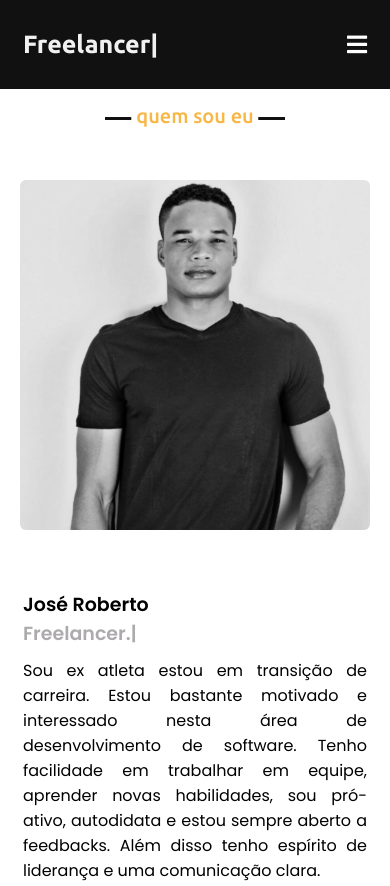
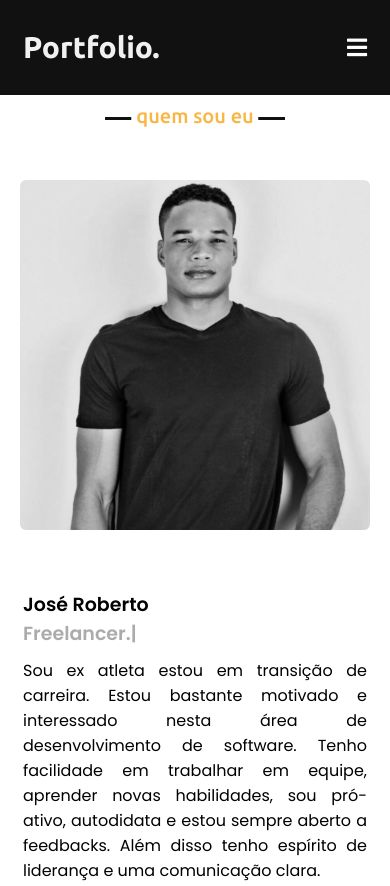
Before and after one commit to jrsdrocha/projeto-portfolio, a plain HTML site: page index.html in a window 390 px wide. Shown: the top 886 px of the page. Drawn offline with nearby package versions, Linux system fonts and the light colour scheme.

Commit message:
Melhorando funcionalidades responsiva

```diff
--- a/css/responsive-style.css
+++ b/css/responsive-style.css
@@ -86,6 +86,18 @@
         background: #111;
     }
 
+    .navbar .logo a span {
+        display: none;
+    }
+    .navbar .logo-span {
+        display: block;
+    }
+    .navbar .logo{
+        color:  #f1f1f1;
+        font-size: 30px;
+        font-weight: 700;
+    }
+
     .home {
         display: none;
     }
@@ -100,6 +112,7 @@
     .about .title {
         color: #fff;
     }
+
 
     .services .serv-content .card {
         width: 100%;
--- a/css/style.css
+++ b/css/style.css
@@ -118,6 +118,16 @@ section .title::after {
     font-size: 25px;
     font-weight: 700;
     transition: all 0.3s ease;
+}
+
+.navbar .logo{
+    color:  #f1f1f1;
+    font-size: 30px;
+    font-weight: 700;
+}
+
+.navbar .logo-span {
+    display: none;
 }
 
 .navbar.sticky .logo a span {
--- a/index.html
+++ b/index.html
@@ -18,7 +18,7 @@
     </div>
     <nav class="navbar">
         <div class="max-width">
-            <div class="logo"><a href="#about"><span class="typing"></span></a></div>
+            <div class="logo"><span class="logo-span">Portfolio. </span><a href="#about"><span class="typing"></span></a></div>
             <ul class="menu">
                 <li><a href="#about" class="menu-btn-link">Sobre</a></li>
                 <li><a href="#services" class="menu-btn-link">Serviços</a></li>
--- a/js/script.js
+++ b/js/script.js
@@ -20,6 +20,8 @@ document.addEventListener("DOMContentLoaded", function () {
         window.scrollTo(0, 0);
         // removing smooth scroll on slide-up button click
         document.querySelector("html").style.scrollBehavior = "auto";
+        document.querySelector('.menu').classList.toggle("active");
+        document.querySelector('.menu-btn i').classList.toggle("active");
     });
 
     document.querySelectorAll('.navbar .menu li a').forEach(function (element) {
```
